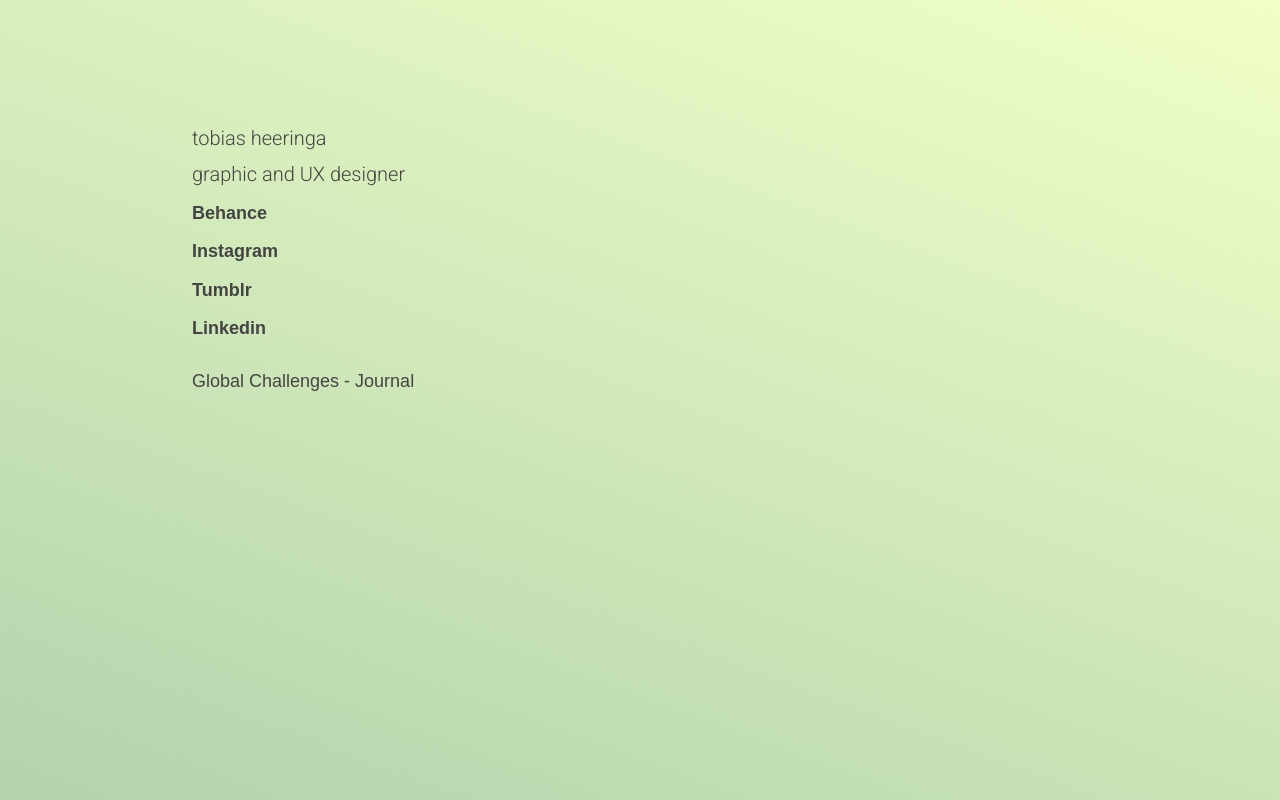
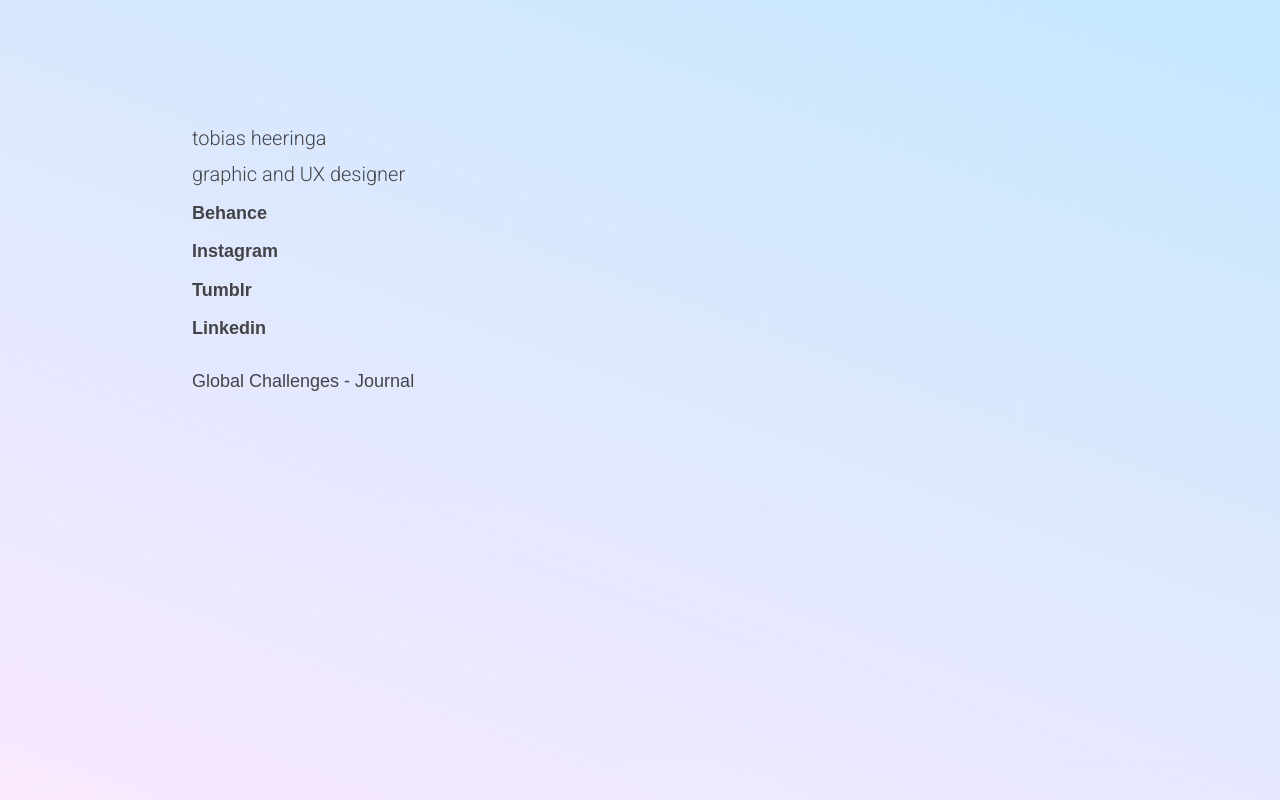
Before and after one commit to tsheeringa/portfolio, a plain HTML site: page index.html in a window 1280 px wide. Drawn offline with Linux system fonts and the light colour scheme; a web font is replaced by a local one.

Commit message:
Update style.css

```diff
--- a/style.css
+++ b/style.css
@@ -26,7 +26,7 @@
        font-size: 18px;
        color: #444;
        background: linear-gradient(20deg, #FFE9FE, #c5e8ff);
-       background: linear-gradient(20deg, #abceaa, #f1ffc7);
+/*        background: linear-gradient(20deg, #abceaa, #f1ffc7); */
        background-size: 100% 245%;
    }
 
```
